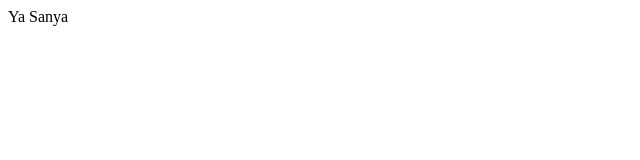
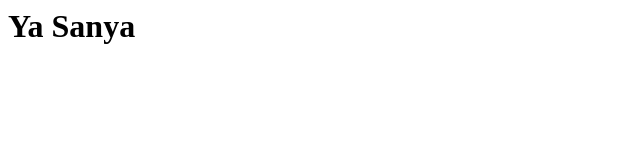
Before and after one commit to SanekStrelokmouseGopnik52/CLS, a plain HTML site: page index.html in a window 1280 px wide. Shown: the whole page, without its empty margins (0-640 px from the left). Drawn offline with Linux system fonts and the light colour scheme.

Commit message:
Update index.html

```diff
--- a/index.html
+++ b/index.html
@@ -5,6 +5,7 @@
     </title>
   </head>
   <body>
-    Ya Sanya
+    <body background=pink>
+    <h1>Ya Sanya</h1>
   </body>
 </html>
```
